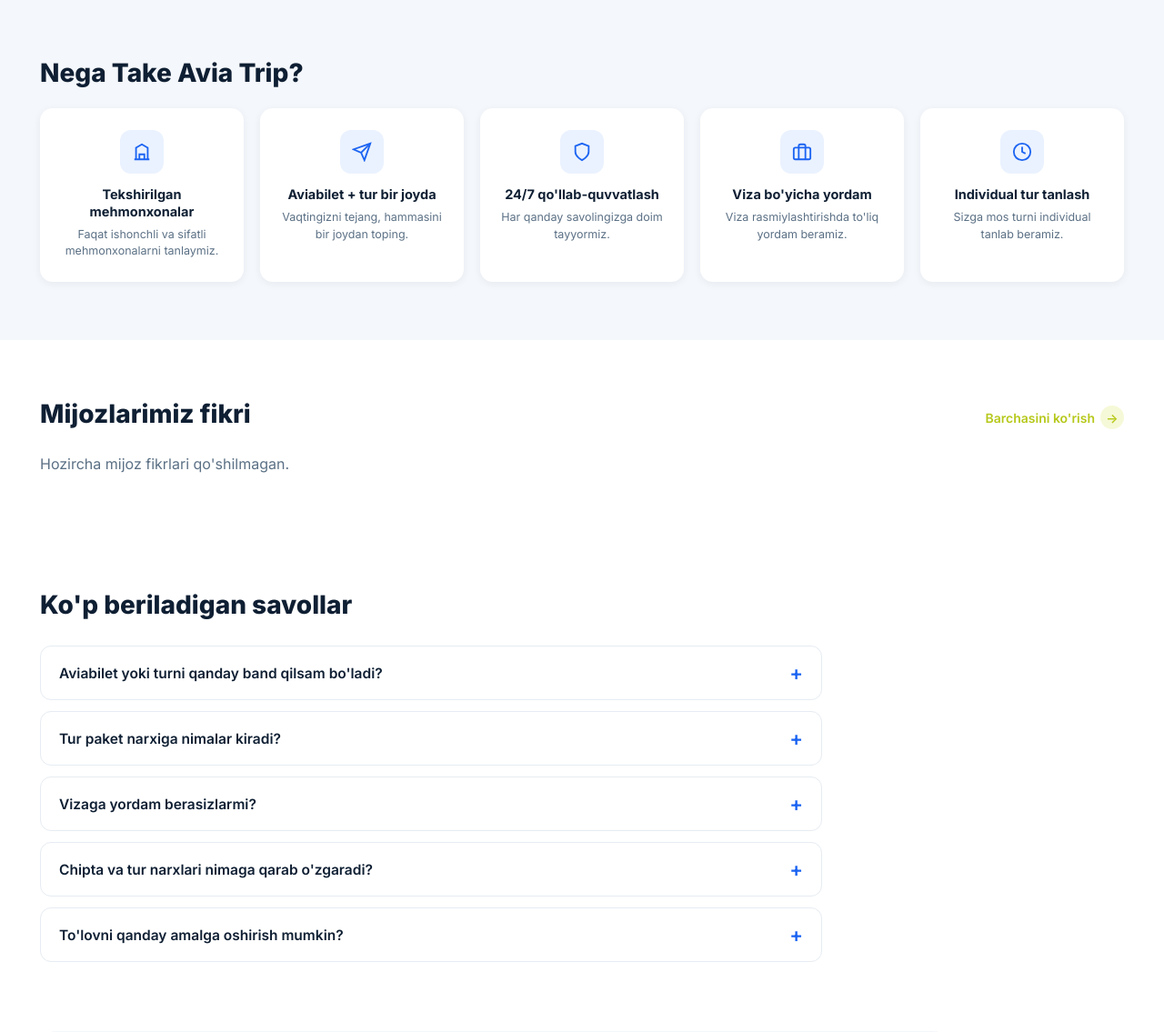
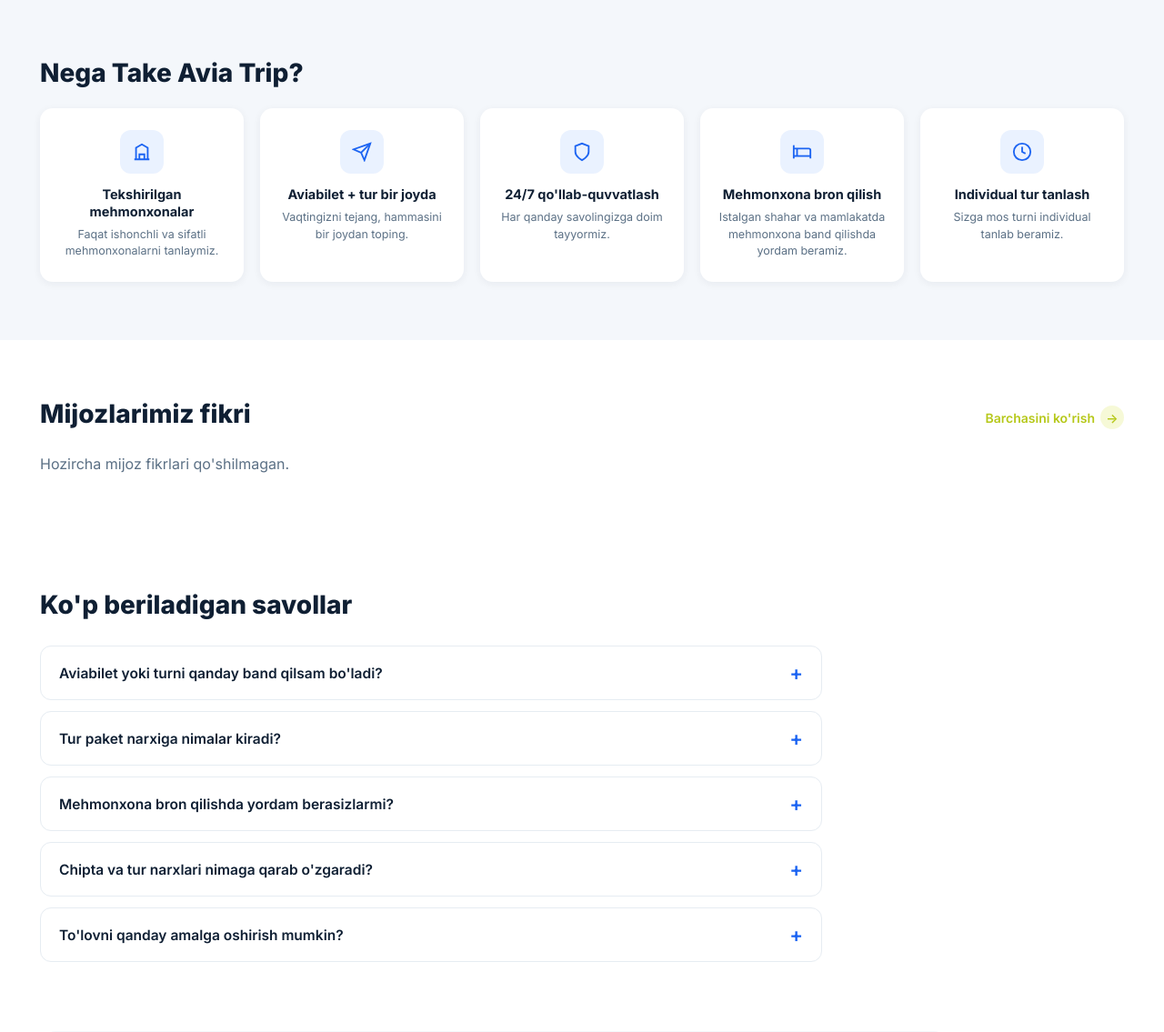
Before and after one commit to ShohzoDev0108/takeavia-project, a Django app: page / in a window 1280 px wide. Shown: the part 1428-2563 px from the top of the page at 91% size. Run offline with Django 5.2, Linux system fonts and the light colour scheme; data comes from the database, SQL or seed files in the repository; data that the repository does not hold is empty; some libraries are stand-ins or nearby versions.

Commit message:
Vizaga yordam bo'limini Mehmonxona bo'limi bilan almashtirish

```diff
--- a/core/templates/core/contact.html
+++ b/core/templates/core/contact.html
@@ -239,7 +239,7 @@
       <a href="{% url 'core:home' %}#qidiruv">{% trans "Aviabiletlar" %}</a>
       <a href="{% url 'core:tour_list' %}">{% trans "Tur paketlar" %}</a>
       <a href="{% url 'core:home' %}#yonalishlar">{% trans "Yo'nalishlar" %}</a>
-      <a href="{% url 'core:home' %}#viza">{% trans "Vizaga yordam" %}</a>
+      <a href="{% url 'core:home' %}#mehmonxona">{% trans "Mehmonxona" %}</a>
       <a href="{% url 'core:about' %}">{% trans "Biz haqimizda" %}</a>
       <a href="{% url 'core:contact' %}" class="active">{% trans "Bog'lanish" %}</a>
     </nav>
--- a/core/templates/core/index.html
+++ b/core/templates/core/index.html
@@ -425,7 +425,7 @@
       <a href="#qidiruv">{% trans "Aviabiletlar" %}</a>
       <a href="{% url 'core:tour_list' %}">{% trans "Tur paketlar" %}</a>
       <a href="#yonalishlar">{% trans "Yo'nalishlar" %}</a>
-      <a href="#viza">{% trans "Vizaga yordam" %}</a>
+      <a href="#mehmonxona">{% trans "Mehmonxona" %}</a>
       <a href="{% url 'core:about' %}">{% trans "Biz haqimizda" %}</a>
       <a href="{% url 'core:contact' %}">{% trans "Bog'lanish" %}</a>
     </nav>
@@ -659,9 +659,9 @@
         <p>{% trans "Har qanday savolingizga doim tayyormiz." %}</p>
       </div>
       <div class="why-item">
-        <div class="ic"><svg width="22" height="22" viewBox="0 0 24 24" fill="none" stroke="currentColor" stroke-width="2"><rect x="2" y="7" width="20" height="14" rx="2"/><path d="M16 21V5a2 2 0 0 0-2-2h-4a2 2 0 0 0-2 2v16"/></svg></div>
-        <h4 id="viza">{% trans "Viza bo'yicha yordam" %}</h4>
-        <p>{% trans "Viza rasmiylashtirishda to'liq yordam beramiz." %}</p>
+        <div class="ic"><svg width="22" height="22" viewBox="0 0 24 24" fill="none" stroke="currentColor" stroke-width="2"><path d="M2 4v16"/><path d="M2 8h18a2 2 0 0 1 2 2v10"/><path d="M2 17h20"/><path d="M6 8v9"/></svg></div>
+        <h4 id="mehmonxona">{% trans "Mehmonxona bron qilish" %}</h4>
+        <p>{% trans "Istalgan shahar va mamlakatda mehmonxona band qilishda yordam beramiz." %}</p>
       </div>
       <div class="why-item">
         <div class="ic"><svg width="22" height="22" viewBox="0 0 24 24" fill="none" stroke="currentColor" stroke-width="2"><circle cx="12" cy="12" r="10"/><path d="M12 6v6l4 2"/></svg></div>
@@ -701,8 +701,8 @@
 {% trans "Saytdagi formani to'ldiring yoki telefon orqali bog'laning — menejerlarimiz 24/7 javob berib, barcha detallarni siz bilan kelishib oladi." as faq_a1 %}
 {% trans "Tur paket narxiga nimalar kiradi?" as faq_q2 %}
 {% trans "Odatda narxga aviabilet (borish-qaytish), mehmonxona, aeroport transferi va sug'urta kiradi. Aniq ro'yxat har bir tur sahifasida ko'rsatilgan." as faq_a2 %}
-{% trans "Vizaga yordam berasizlarmi?" as faq_q3 %}
-{% trans "Ha, vizali yo'nalishlar uchun hujjatlarni tayyorlash va topshirishda to'liq yordam beramiz." as faq_a3 %}
+{% trans "Mehmonxona bron qilishda yordam berasizlarmi?" as faq_q3 %}
+{% trans "Ha, byudjetingiz va talablaringizga mos mehmonxonani tanlab, bron qilishda to'liq yordam beramiz." as faq_a3 %}
 {% trans "Chipta va tur narxlari nimaga qarab o'zgaradi?" as faq_q4 %}
 {% trans "Narx sanaga, mavsumga, aviakompaniyaga va qolgan joylar soniga bog'liq. Shu sababli saytdagi narxlar taxminiy — aniq narxni menejer tasdiqlaydi." as faq_a4 %}
 {% trans "To'lovni qanday amalga oshirish mumkin?" as faq_q5 %}
@@ -791,7 +791,7 @@
         <ul>
           <li><a href="#">{% trans "Aviabiletlar" %}</a></li>
           <li><a href="{% url 'core:tour_list' %}">{% trans "Tur paketlar" %}</a></li>
-          <li><a href="#">{% trans "Vizaga yordam" %}</a></li>
+          <li><a href="#mehmonxona">{% trans "Mehmonxona" %}</a></li>
           <li><a href="#">{% trans "Sug'urta" %}</a></li>
         </ul>
       </div>
--- a/core/templates/core/search_results.html
+++ b/core/templates/core/search_results.html
@@ -204,7 +204,7 @@
       <a href="{% url 'core:home' %}#qidiruv" class="active">{% trans "Aviabiletlar" %}</a>
       <a href="{% url 'core:tour_list' %}">{% trans "Tur paketlar" %}</a>
       <a href="{% url 'core:home' %}#yonalishlar">{% trans "Yo'nalishlar" %}</a>
-      <a href="{% url 'core:home' %}#viza">{% trans "Vizaga yordam" %}</a>
+      <a href="{% url 'core:home' %}#mehmonxona">{% trans "Mehmonxona" %}</a>
       <a href="{% url 'core:about' %}">{% trans "Biz haqimizda" %}</a>
       <a href="{% url 'core:contact' %}">{% trans "Bog'lanish" %}</a>
     </nav>
--- a/core/templates/core/tour_detail.html
+++ b/core/templates/core/tour_detail.html
@@ -294,7 +294,7 @@
       <a href="{% url 'core:home' %}#qidiruv">{% trans "Aviabiletlar" %}</a>
       <a href="{% url 'core:tour_list' %}" class="active">{% trans "Tur paketlar" %}</a>
       <a href="{% url 'core:home' %}#yonalishlar">{% trans "Yo'nalishlar" %}</a>
-      <a href="{% url 'core:home' %}#viza">{% trans "Vizaga yordam" %}</a>
+      <a href="{% url 'core:home' %}#mehmonxona">{% trans "Mehmonxona" %}</a>
       <a href="{% url 'core:about' %}">{% trans "Biz haqimizda" %}</a>
       <a href="{% url 'core:contact' %}">{% trans "Bog'lanish" %}</a>
     </nav>
--- a/core/templates/core/tour_list.html
+++ b/core/templates/core/tour_list.html
@@ -216,7 +216,7 @@
       <a href="{% url 'core:home' %}#qidiruv">{% trans "Aviabiletlar" %}</a>
       <a href="{% url 'core:tour_list' %}" class="active">{% trans "Tur paketlar" %}</a>
       <a href="{% url 'core:home' %}#yonalishlar">{% trans "Yo'nalishlar" %}</a>
-      <a href="{% url 'core:home' %}#viza">{% trans "Vizaga yordam" %}</a>
+      <a href="{% url 'core:home' %}#mehmonxona">{% trans "Mehmonxona" %}</a>
       <a href="{% url 'core:about' %}">{% trans "Biz haqimizda" %}</a>
       <a href="{% url 'core:contact' %}">{% trans "Bog'lanish" %}</a>
     </nav>
```
Also changed, not shown: core/templates/core/about.html (+4 -4 lines).
